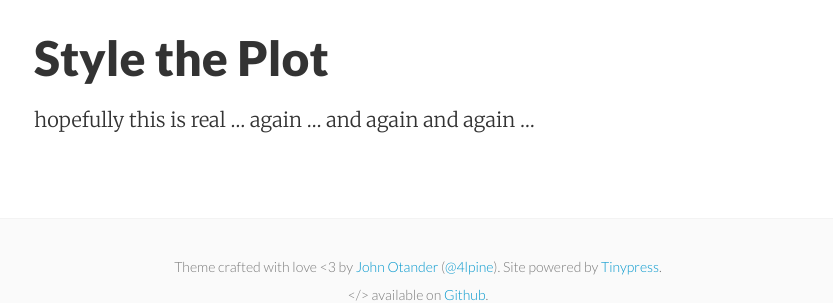
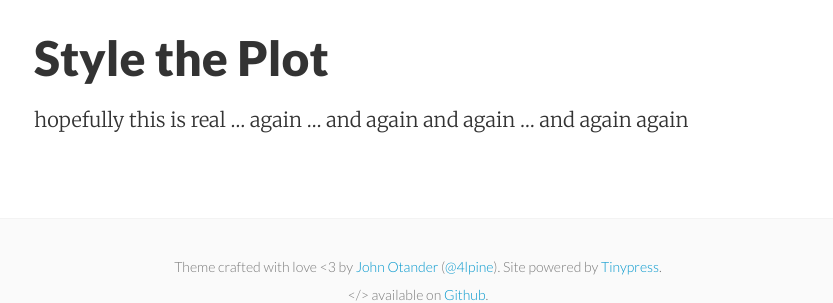
Before and after one commit to dataviz-blog/dataviz-blog.github.io, a Jekyll site: the page built from _posts/2016-01-18-3-our-first-plot.markdown, in a window 1280 px wide. Shown: the part 1668-1971 px from the top of the page, without its empty margins (222-1055 px from the left). Built offline with Jekyll 4.4.1, drawn with Linux system fonts in a browser that asks for light colours.

Commit message:
Post update: 3 — Our first plot

```diff
--- a/_posts/2016-01-18-3-our-first-plot.markdown
+++ b/_posts/2016-01-18-3-our-first-plot.markdown
@@ -39,4 +39,4 @@ Make sure to Copy and Edit and save to your own account.
 
 ## Style the Plot
 
-hopefully this is real ... again ... and again and again ...
+hopefully this is real ... again ... and again and again ... and again again
```
